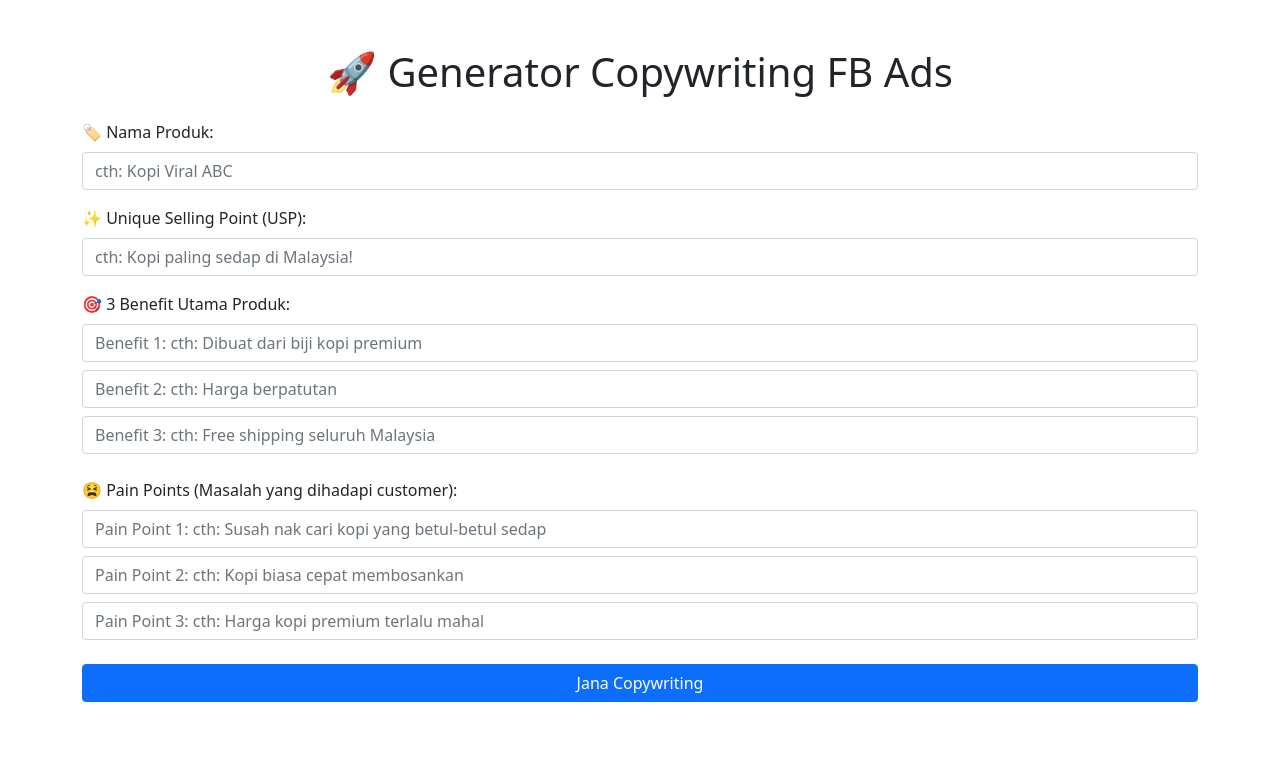
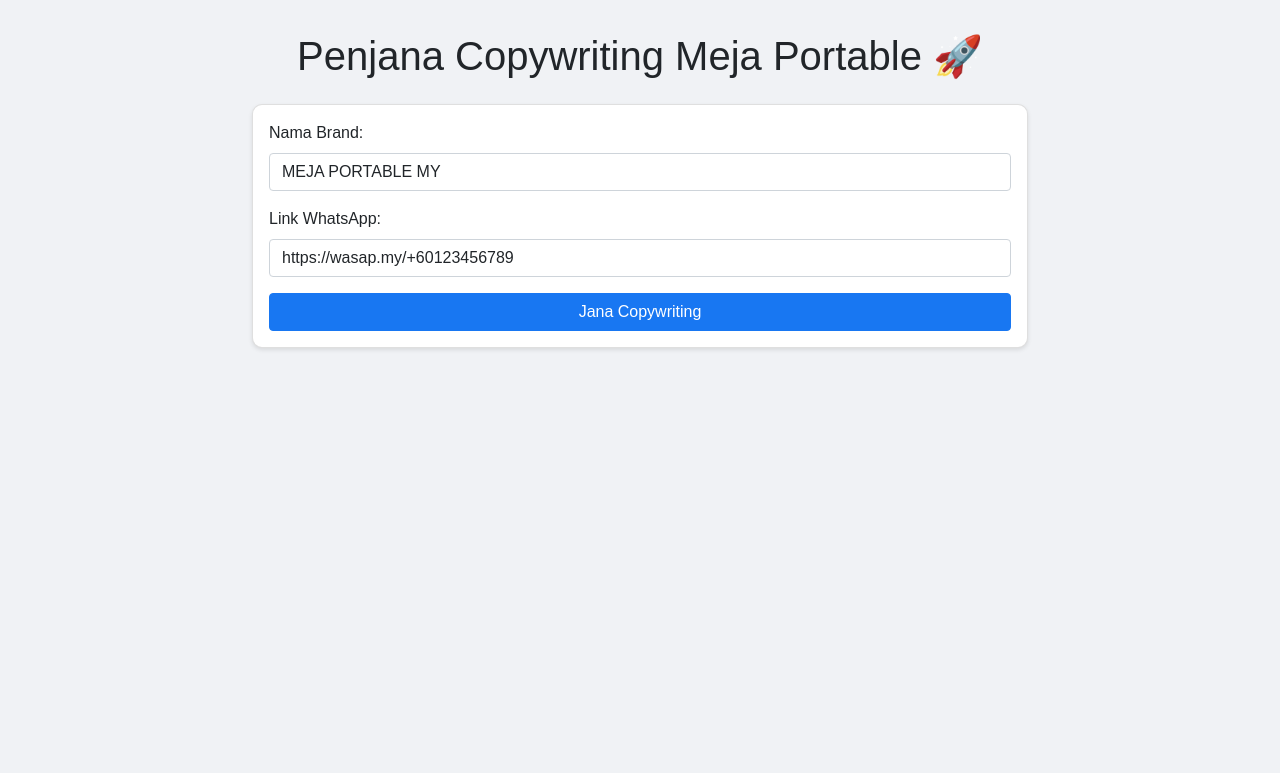
Before and after one commit to xhanafix/fb-ads-generator, a Flask app: page / in a window 1280 px wide. Shown: the top 773 px of the page. Run offline with Flask 2, Linux system fonts and the light colour scheme.

Commit message:
Update index.html

```diff
--- a/templates/index.html
+++ b/templates/index.html
@@ -3,94 +3,60 @@
 <head>
     <meta charset="UTF-8">
     <meta name="viewport" content="width=device-width, initial-scale=1.0">
-    <title>FB Ads Copy Generator</title>
+    <title>Penjana Copywriting Meja Portable</title>
     <link href="https://cdn.jsdelivr.net/npm/bootstrap@5.1.3/dist/css/bootstrap.min.css" rel="stylesheet">
     <style>
-        .copy-btn {
-            cursor: pointer;
-        }
-        .variant-box {
-            background: #f8f9fa;
-            border-radius: 10px;
-            padding: 20px;
-            margin-bottom: 20px;
-        }
-        pre {
-            white-space: pre-wrap;
-            word-wrap: break-word;
-        }
+        body { background-color: #f0f2f5; font-family: Arial; }
+        .container { max-width: 800px; margin-top: 2rem; }
+        .card { border-radius: 10px; box-shadow: 0 2px 4px rgba(0,0,0,0.1); }
+        .btn-primary { background-color: #1877f2; border-color: #1877f2; }
+        #result { white-space: pre-wrap; }
     </style>
 </head>
 <body>
-    <div class="container py-5">
-        <h1 class="text-center mb-4">🚀 Generator Copywriting FB Ads</h1>
+    <div class="container">
+        <h1 class="text-center mb-4">Penjana Copywriting Meja Portable 🚀</h1>
 
-        <form method="post" class="mb-4">
-            <div class="mb-3">
-                <label class="form-label">🏷️ Nama Produk:</label>
-                <input type="text" name="product_name" class="form-control" placeholder="cth: Kopi Viral ABC" required>
-            </div>
-
-            <div class="mb-3">
-                <label class="form-label">✨ Unique Selling Point (USP):</label>
-                <input type="text" name="usp" class="form-control" placeholder="cth: Kopi paling sedap di Malaysia!" required>
-            </div>
-
-            <div class="mb-4">
-                <label class="form-label">🎯 3 Benefit Utama Produk:</label>
-                <input type="text" name="benefit1" class="form-control mb-2" placeholder="Benefit 1: cth: Dibuat dari biji kopi premium" required>
-                <input type="text" name="benefit2" class="form-control mb-2" placeholder="Benefit 2: cth: Harga berpatutan" required>
-                <input type="text" name="benefit3" class="form-control" placeholder="Benefit 3: cth: Free shipping seluruh Malaysia" required>
-            </div>
-
-            <div class="mb-4">
-                <label class="form-label">😫 Pain Points (Masalah yang dihadapi customer):</label>
-                <input type="text" name="pain_point1" class="form-control mb-2" placeholder="Pain Point 1: cth: Susah nak cari kopi yang betul-betul sedap" required>
-                <input type="text" name="pain_point2" class="form-control mb-2" placeholder="Pain Point 2: cth: Kopi biasa cepat membosankan" required>
-                <input type="text" name="pain_point3" class="form-control" placeholder="Pain Point 3: cth: Harga kopi premium terlalu mahal" required>
-            </div>
-
-            <button type="submit" class="btn btn-primary w-100">Jana Copywriting</button>
-        </form>
-
-        {% if variants %}
-        <div id="results-section" class="mt-4">
-            <div id="variants-container">
-                {% for variant in variants %}
-                <div class="variant-box">
-                    <h5>{{ variant.name }}</h5>
-                    <div class="position-relative">
-                        <pre class="bg-white p-3 rounded">{{ variant.content }}</pre>
-                        <button class="btn btn-sm btn-primary position-absolute top-0 end-0 m-2 copy-btn"
-                                data-content="{{ variant.content|replace('\n', '\\n')|replace('"', '&quot;') }}">
-                            📋 Copy
-                        </button>
+        <div class="card mb-4">
+            <div class="card-body">
+                <form id="generatorForm">
+                    <div class="mb-3">
+                        <label class="form-label">Nama Brand:</label>
+                        <input type="text" class="form-control" name="business_name" value="MEJA PORTABLE MY" required>
                     </div>
-                </div>
-                {% endfor %}
-            </div>
-
-            <div class="text-center mt-4">
-                <button type="submit" form="refresh-form" class="btn btn-primary me-2">Jana Copy Baru</button>
-                <a href="/" class="btn btn-secondary">Reset</a>
+                    <div class="mb-3">
+                        <label class="form-label">Link WhatsApp:</label>
+                        <input type="text" class="form-control" name="whatsapp_link" value="https://wasap.my/+60123456789" required>
+                    </div>
+                    <button type="submit" class="btn btn-primary w-100">Jana Copywriting</button>
+                </form>
             </div>
         </div>
-        {% endif %}
+
+        <div class="card" id="result" style="display: none;">
+            <div class="card-body">
+                <button class="btn btn-outline-primary btn-sm float-end" onclick="copyText()">📋 Salin</button>
+                <pre id="adCopy" class="mb-0"></pre>
+            </div>
+        </div>
     </div>
 
-    <script src="https://cdn.jsdelivr.net/npm/bootstrap@5.1.3/dist/js/bootstrap.bundle.min.js"></script>
     <script>
-        document.querySelectorAll('.copy-btn').forEach(button => {
-            button.addEventListener('click', function() {
-                const content = this.dataset.content.replace(/\\n/g, '\n');
-                navigator.clipboard.writeText(content).then(() => {
-                    this.innerHTML = '✅ Copied!';
-                    setTimeout(() => {
-                        this.innerHTML = '📋 Copy';
-                    }, 2000);
-                });
+        document.getElementById('generatorForm').addEventListener('submit', async (e) => {
+            e.preventDefault();
+            const response = await fetch('/generate', {
+                method: 'POST',
+                body: new FormData(e.target)
             });
+            const data = await response.json();
+            document.getElementById('adCopy').textContent = data.ad_copy;
+            document.getElementById('result').style.display = 'block';
         });
+
+        function copyText() {
+            navigator.clipboard.writeText(document.getElementById('adCopy').textContent)
+                .then(() => alert('Teks telah disalin!'));
+        }
     </script>
 </body>
 </html>
```
